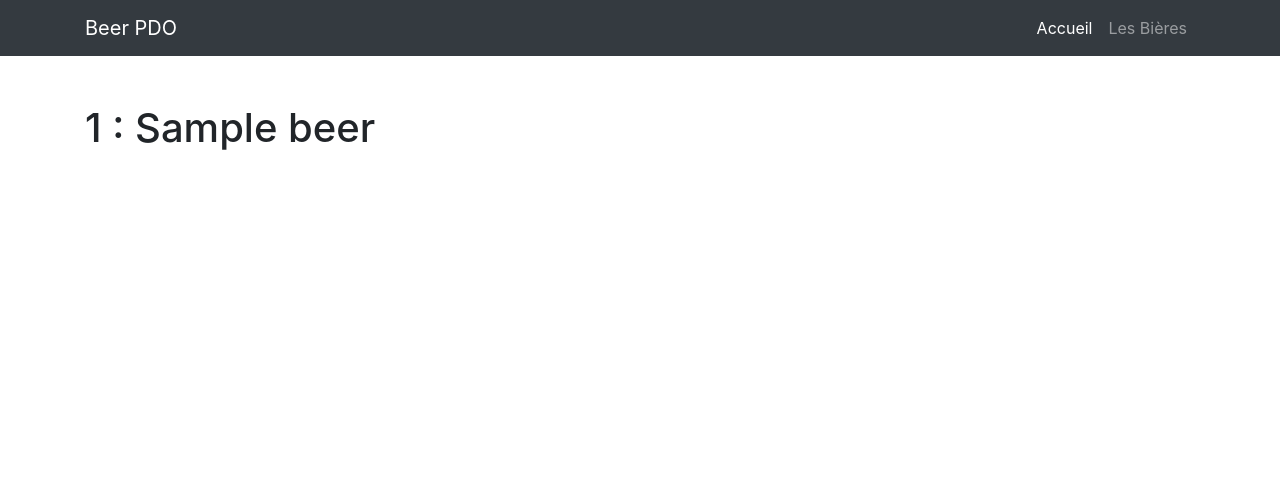
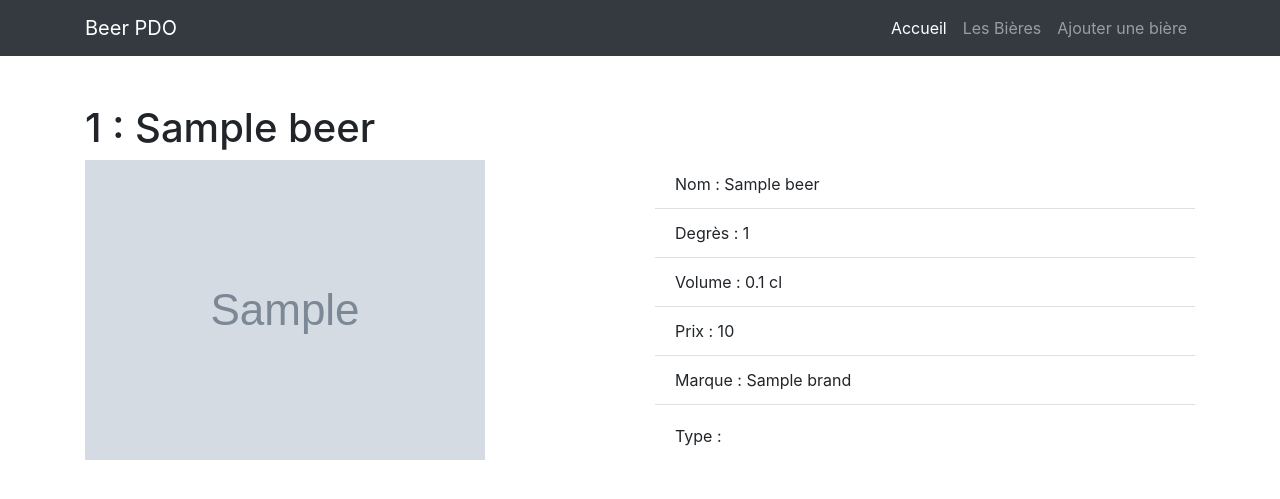
Before and after one commit to sou59/PHP-Base, a PHP site: page /beer_single.php?id=1 in a window 1280 px wide. Shown: the top 499 px of the page. Run offline with PHP 8.4, Linux system fonts and the light colour scheme; tables that the repository leaves empty hold one stand-in row (values such as "Sample post"); grey boxes marked "Sample" are stand-in pictures.

Commit message:
Beer single

```diff
--- a/13-beerpdomysql/beer_single.php
+++ b/13-beerpdomysql/beer_single.php
@@ -19,11 +19,59 @@
 $query->bindValue(':id', $id, PDO::PARAM_INT); // On s'assure que l'id est bien un entier
 $query->execute(); // Execute la requête
 $beer = $query->fetch();
+
+// Récupérer la marque de la bière
+// Le prepare n'est pas obligatoire si la variable ne vient pas d'une entrée utilisateur
+// Une entrée utilisateur vient de $_GET ou $_POST
+$query = $db->query('SELECT * FROM brand WHERE id = '.$beer['brand_id']);
+$brand = $query->fetch();
+
+// Récupérer l'EBC de la bière
+$query = $db->prepare('SELECT * FROM ebc WHERE id = :id');
+$query->bindValue(':id', $beer['ebc_id'], PDO::PARAM_INT);
+$query->execute();
+$ebc = $query->fetch();
+
 ?>
 
 <!-- Le contenu de la page -->
 <div class="container pt-5">
     <h1><?php echo $id . ' : ' . $beer['name']; ?></h1>
+    <div class="row">
+        <div class="col-sm-6">
+            <img class="img-fluid" src="<?php echo $beer['image']; ?>" alt="<?php echo $beer['name']; ?>">
+        </div>
+        <div class="col-sm-6">
+            <ul class="list-group list-group-flush">
+                <li class="list-group-item">Nom : <?php echo $beer['name']; ?></li>
+                <li class="list-group-item">Degrès : <?php echo $beer['degree']; ?></li>
+                <li class="list-group-item">Volume : <?php echo $beer['volum'] / 10; ?> cl</li>
+                <li class="list-group-item">Prix : <?php echo $beer['price']; ?></li>
+                <li class="list-group-item">Marque : <?php echo $brand['name']; ?></li>
+                <li class="list-group-item">
+                    <?php // 4 => Blonde, 26 => Brune, 39 => Ambrée, 57 => Noire
+                        $type = null;
+                        switch ($ebc['code']) {
+                            case 4:
+                                $type = 'Blonde';
+                            break;
+                            case 26:
+                                $type = 'Brune';
+                            break;
+                            case 39:
+                                $type = 'Ambrée';
+                            break;
+                            case 57:
+                                $type = 'Noire';
+                            break;
+                        }
+                    ?>
+                    Type : <?php echo $type; ?>
+                    <span class="d-inline-block" style="background-color: #<?php echo $ebc['color']; ?>; width: 50px; height: 25px"></span>
+                </li>
+            </ul>
+        </div>
+    </div>
 </div>
 
 <?php
--- a/13-beerpdomysql/partials/header.php
+++ b/13-beerpdomysql/partials/header.php
@@ -34,6 +34,9 @@
                     <li class="nav-item">
                         <a class="nav-link" href="beer_list.php">Les Bières</a>
                     </li>
+                    <li class="nav-item">
+                        <a class="nav-link" href="beer_add.php">Ajouter une bière</a>
+                    </li>
                 </ul>
             </div>
         </div>
```
